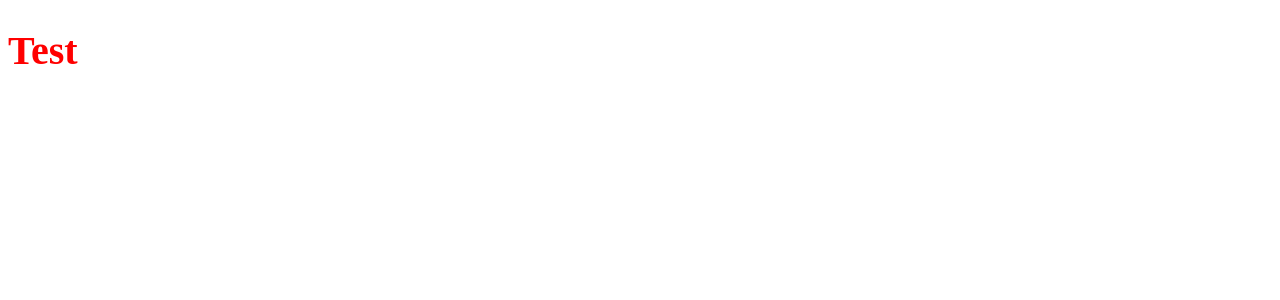
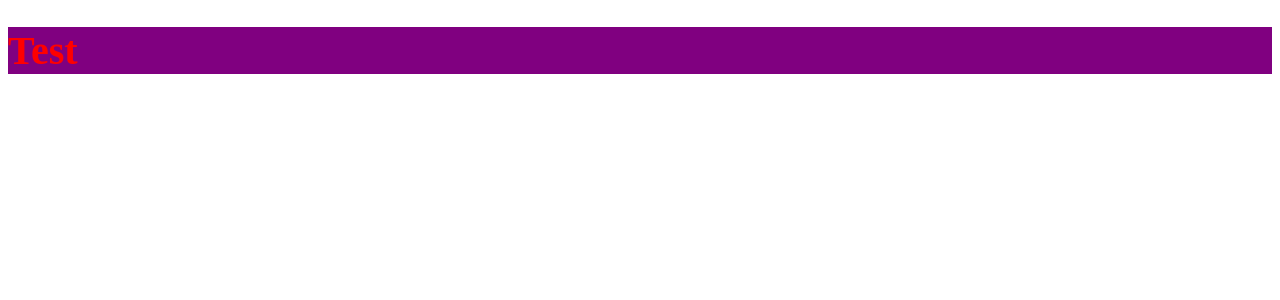
Before and after one commit to paulomiguelJS/authenticated-devfinance, a React (Vite) app: page / in a window 1280 px wide. Shown: the top 300 px of the page. Built offline with nearby package versions, Linux system fonts and the light colour scheme.

Commit message:
ThemeProvider created

```diff
--- a/src/App.jsx
+++ b/src/App.jsx
@@ -1,12 +1,15 @@
-import { useState } from 'react'
+import { ThemeProvider } from "styled-components";
 
-import { Title } from './styles.js'
+import { defaultTheme } from "./styles/themes/default.js";
+
+import { Title } from "./styles.js";
 
 function App() {
-
   return (
- <Title fontSize={40}>Test</Title>
-  )
+    <ThemeProvider theme={defaultTheme}>
+      <Title fontSize={40}>Test</Title>
+    </ThemeProvider>
+  );
 }
 
-export default App
+export default App;
--- a/src/styles.js
+++ b/src/styles.js
@@ -3,4 +3,5 @@ import styled from "styled-components";
 export const Title = styled.h1`
   color: #f00;
   font-size: ${props => `${props.fontSize}px`};
+  background: ${props => props.theme.primary};
 `;
--- /dev/null
+++ b/src/styles/themes/default.js
@@ -0,0 +1,4 @@
+export const defaultTheme = {
+    primary: 'purple',
+    secondary: 'orange'
+}
```
